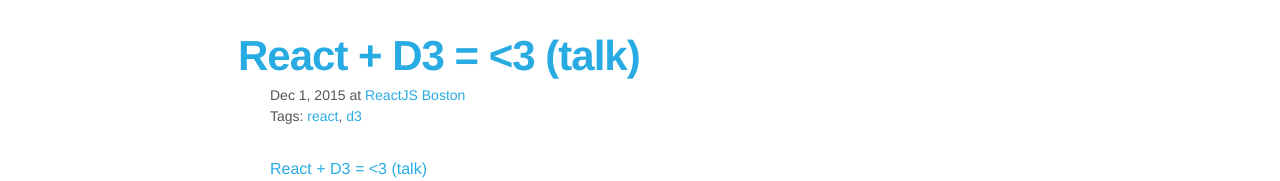
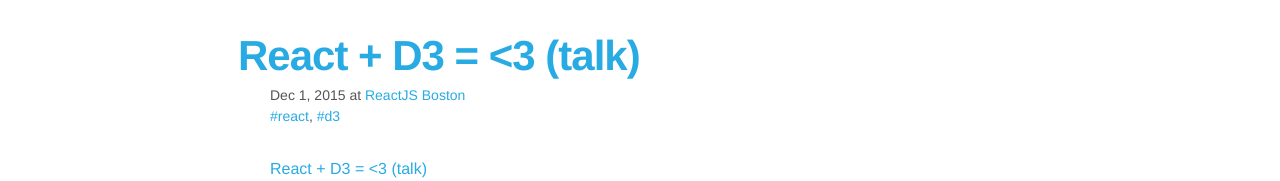
Before and after one commit to kauffecup/kauffecup.github.io, a Jekyll site: the page built from talks/_posts/2015-12-01-react-d3-love-talk.md, in a window 1280 px wide. Shown: the part 336-517 px from the top of the page. Built offline with Jekyll 4.4.1, drawn with Linux system fonts in a browser that asks for light colours; comment, search, counter and statistics services are not loaded; grey boxes are pictures that could not be loaded.

Commit message:
change from "Tags: tag1, tag2" to "#tag1, #tag2"

```diff
--- a/_layouts/post.html
+++ b/_layouts/post.html
@@ -13,9 +13,8 @@
         <span>at <a href="{{page.locationURL}}">{{ page.location }}</a></span>
       {% endif %}
       <div class="post-tags">
-        Tags:
         {% for tag in page.tags %}
-          <a href="/archives/#{{tag|slugize}}">{{tag}}</a>{% unless forloop.last %},{% endunless %}
+          <a href="/archives/#{{tag|slugize}}">#{{tag}}</a>{% unless forloop.last %},{% endunless %}
         {% endfor %}
       </div>
     </div>
```
